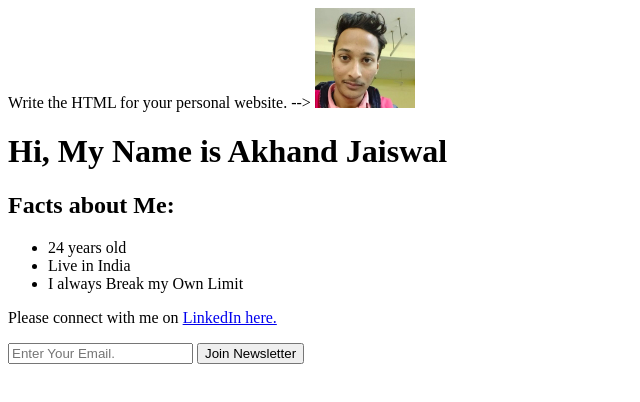
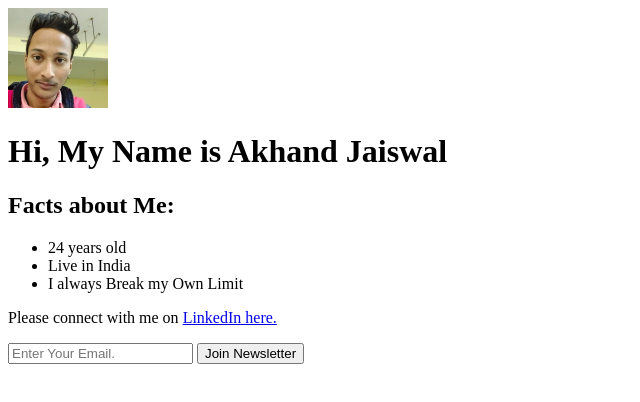
Before and after one commit to Akhandjaiswal/Basic-HTML-Project, a plain HTML site: page index.html in a window 1280 px wide. Shown: the whole page, without its empty margins (0-640 px from the left). Drawn offline with Linux system fonts and the light colour scheme.

Commit message:
Update index.html

```diff
--- a/index.html
+++ b/index.html
@@ -3,8 +3,6 @@
     <head>
     </head>
     <body>
-        Write the HTML for your personal website.
-        -->
 
         <img src="ajimage.jpg" width="100PX">
         <h1>Hi, My Name is Akhand Jaiswal</h1>
```
